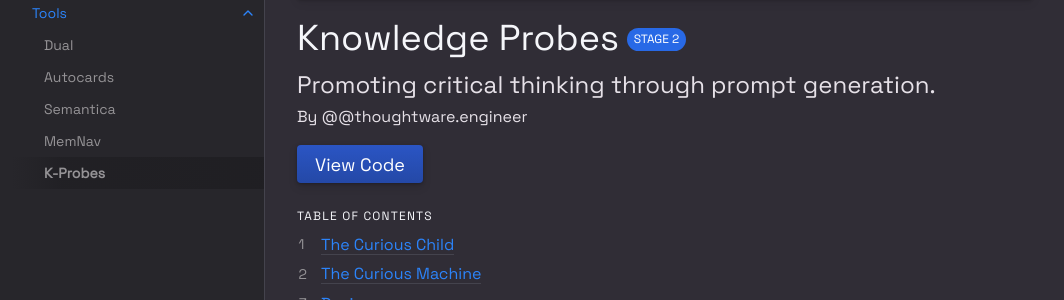
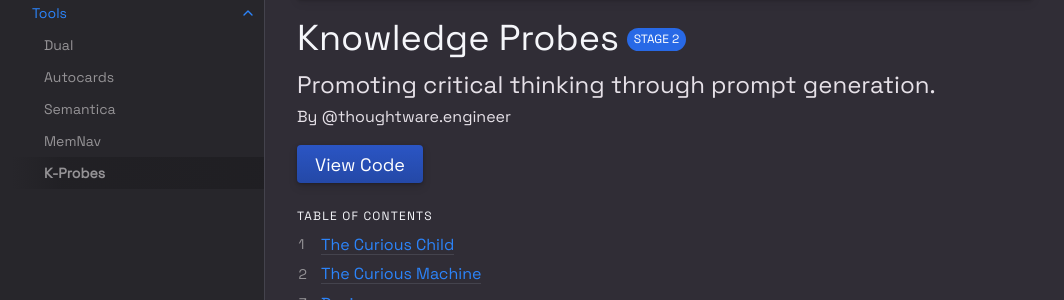
Before and after one commit to Psionica/psionica.github.io, a Jekyll site: the page built from tools/k-probes.md, in a window 1280 px wide and 900 px high. Shown: the part 207-507 px from the top of the window, without its empty margins (107-1171 px from the left). Built offline with Jekyll 4.4.1, drawn with Linux system fonts in a browser that asks for light colours.

Commit message:
Fix typo

```diff
--- a/tools/k-probes.md
+++ b/tools/k-probes.md
@@ -18,7 +18,7 @@ STAGE 2
 Promoting critical thinking through prompt generation.
 {: .fs-6 .fw-300 .text-left .mb-0 .mt-0 }
 
-By @@thoughtware.engineer
+By @thoughtware.engineer
 {: .mt-1 }
 
 [View Code](https://github.com/Psionica/K-Probes){: .btn .btn-primary .fs-5 .mb-4 .mb-md-0 .mr-2 }
```
